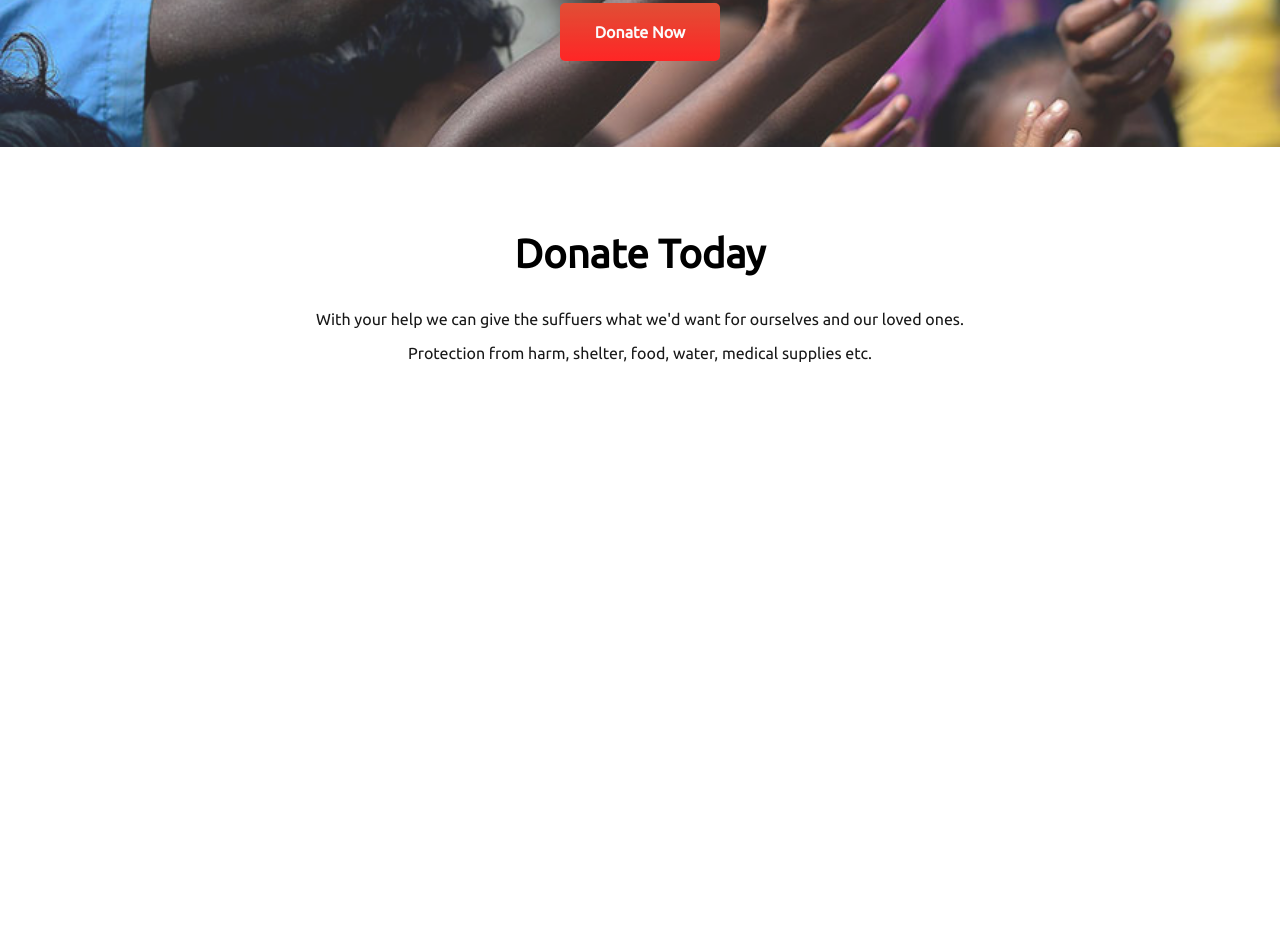
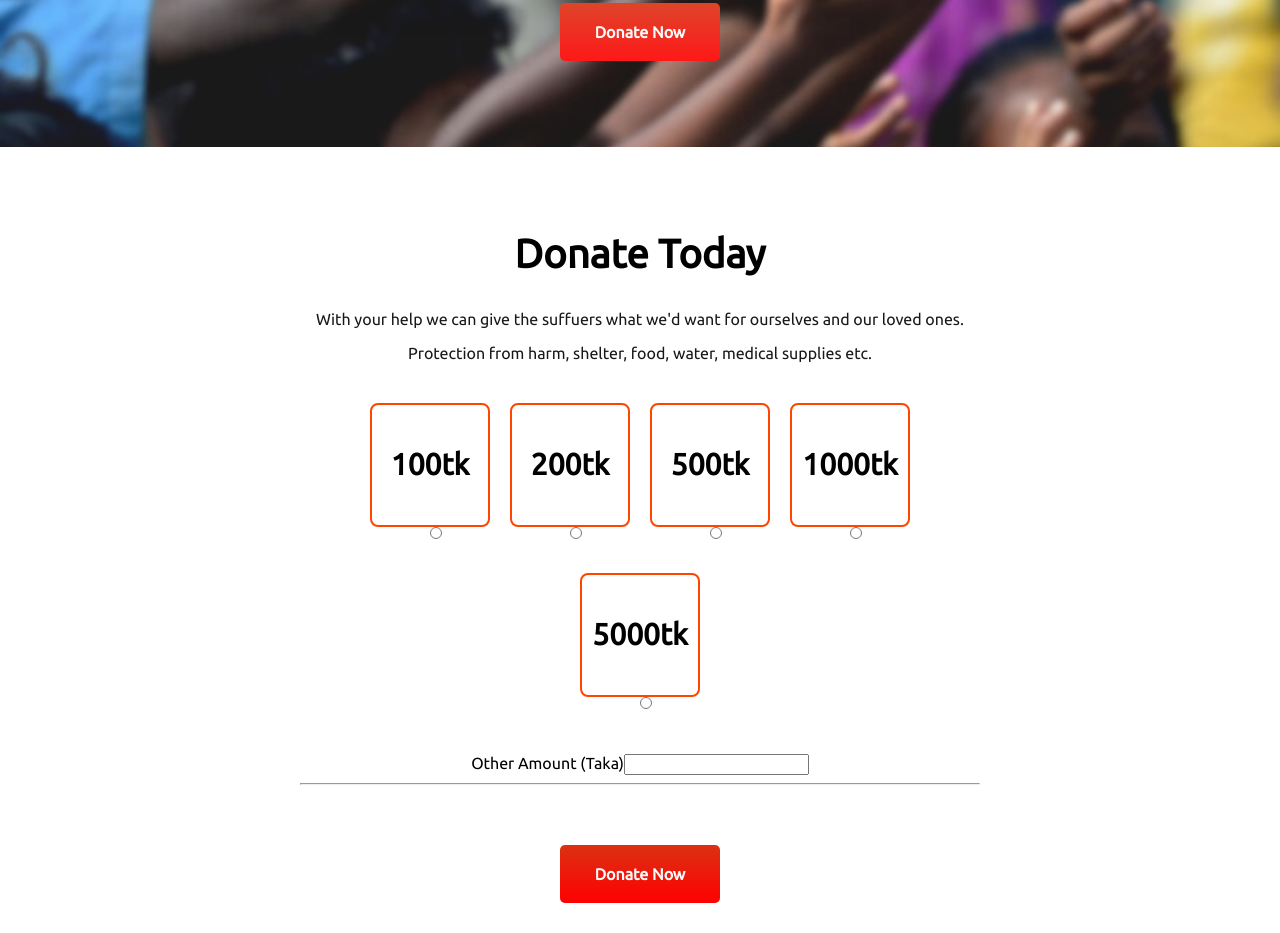
Before and after one commit to faisal-al-fatha/donate, a plain HTML site: page index.html in a window 1280 px wide. Shown: the part 474-1407 px from the top of the page. Before the commit the page ends 902 px from the top, so only its background shows below. Drawn offline with Linux system fonts and the light colour scheme.

Commit message:
donate-amount-done

```diff
--- a/index.html
+++ b/index.html
@@ -25,7 +25,7 @@
         <p class="opaque">harder than we ever have before. Thank you for your support.</p>
         <br>
         <br>
-        <a class="button" href="https://www.google.com/">Donate Now</a>
+        <a class="button" href="https://www.google.com/" target="_blank">Donate Now</a>
         <br>
         <br>
         <br>
@@ -34,11 +34,48 @@
     </section>
 
     <section id="donate-amount">
-        <h2>
-            Donate Today</h2>
-        <p class="opaque">With your help we can give the suffuers what we'd want for ourselves and our loved ones.</p>
-        <p class="opaque"> Protection from
-            harm, shelter, food, water, medical supplies etc.</p>
+        <div>
+            <h2>
+                Donate Today</h2>
+            <p class="opaque">With your help we can give the suffuers what we'd want for ourselves and our loved ones.
+            </p>
+            <p class="opaque"> Protection from
+                harm, shelter, food, water, medical supplies etc.</p>
+        </div>
+        <div class="radio-section">
+            <div class="input-section">
+                <div class="input-name">100tk</div> <input type="radio" name="Tk">
+            </div>
+            <div class="input-section">
+                <div class="input-name">200tk</div> <input type="radio" name="Tk">
+            </div>
+            <div class="input-section">
+                <div class="input-name">500tk </div> <input type="radio" name="Tk">
+            </div>
+            <div class="input-section">
+                <div class="input-name">1000tk</div> <input type="radio" name="Tk">
+            </div>
+            <div class="input-section">
+                <div class="input-name">5000tk </div> <input type="radio" name="Tk">
+            </div>
+
+            <br>
+            <br>
+
+        </div>
+        <br>
+        <br>
+        Other Amount (Taka)<input type="number" name="other amount">
+        <hr>
+        <br>
+        <br>
+        <br>
+        <br>
+
+
+        <a class="button" href="https://www.google.com/" target="_blank">Donate Now</a>
+
+
 
     </section>
 
--- a/style.css
+++ b/style.css
@@ -6,12 +6,11 @@ body {
 #top {
     text-align: center;
     color: #ffffff;
-    background-image: url(donation13.jpg);
+    background-image: url(donate07.png);
     opacity: 90%;
     background-repeat: no-repeat;
     background-size: cover;
     padding: 70px 20px;
-    opacity: 85%;
 }
 
 .need {
@@ -34,10 +33,45 @@ body {
 
 #donate-amount {
     text-align: center;
-    padding: 50px 20px;
+    padding: 50px 300px;
 
 }
 
 h2 {
     font-size: 40px;
 }
+
+.radio-section {
+    display: flex;
+    flex-wrap: wrap;
+    justify-content: center;
+    align-items: center;
+}
+
+.input-section {
+    position: relative;
+    height: 120px;
+    width: 120px;
+    margin: 25px 10px;
+}
+
+.input-section input {
+    position: absolute;
+    height: 10%;
+    width: 10%;
+    margin: 0%;
+    cursor: cell;
+    opacity: 20;
+}
+
+.input-name {
+    display: flex;
+    flex-direction: column;
+    align-items: center;
+    justify-content: center;
+    height: 100%;
+    border: 2px solid orangered;
+    border-radius: 8px;
+    font-weight: 600;
+    font-size: 30px;
+}
```
Also changed, not shown: donate07.png (added).
